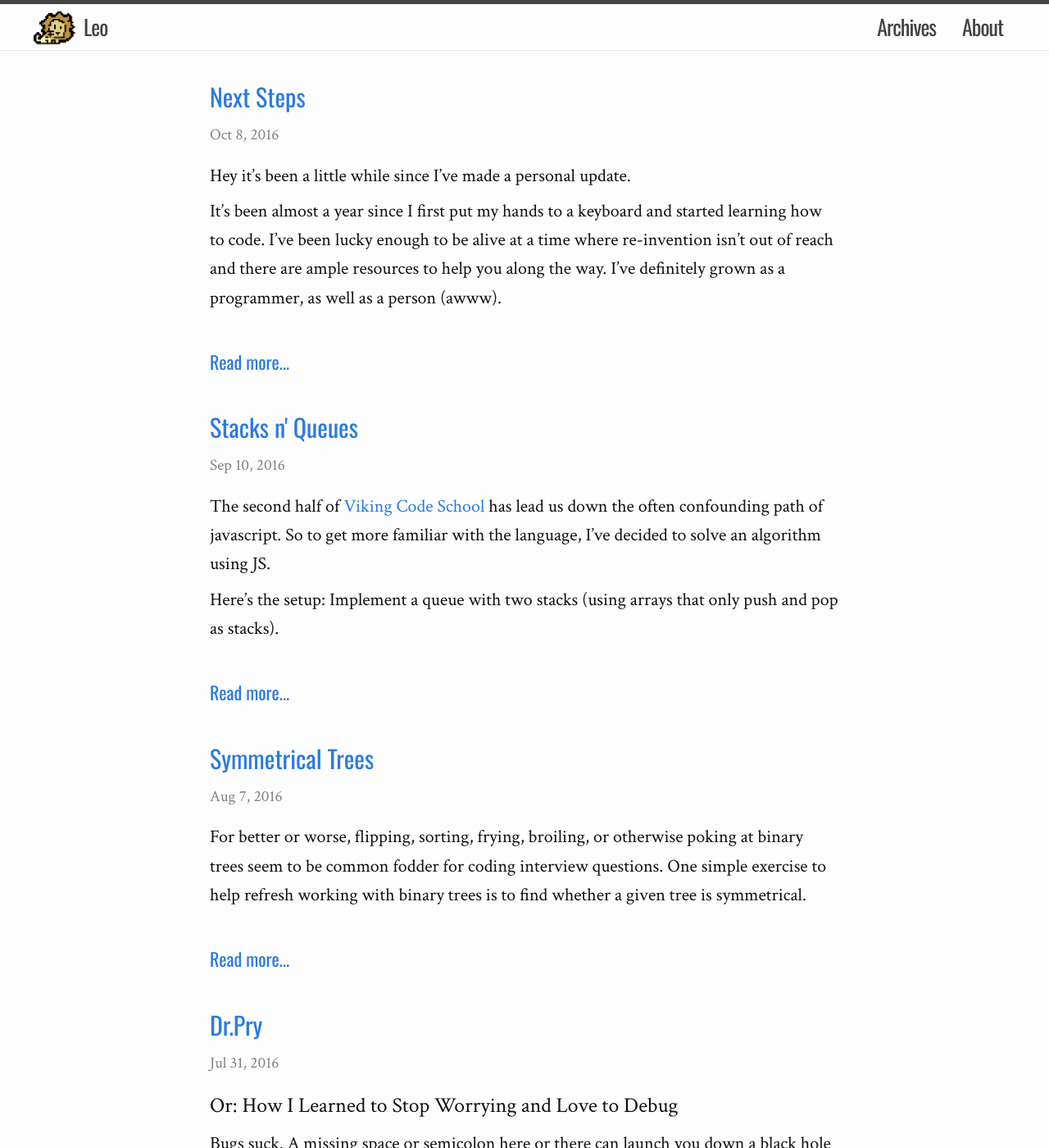
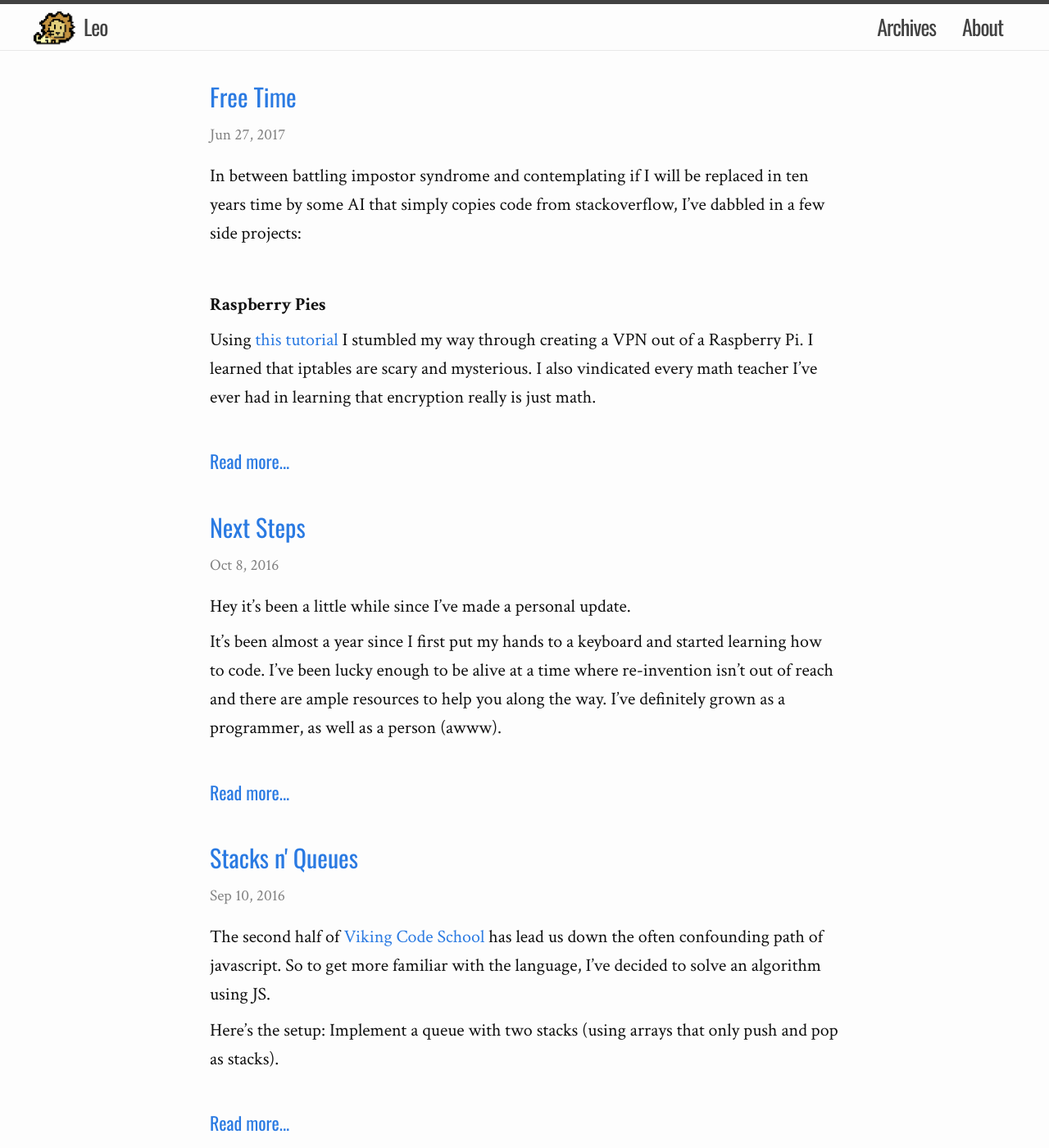
Before and after one commit to leoahnn/leosaysger.github.io, a Jekyll site: the page built from blog/index.html, in a window 1280 px wide and 1400 px high. Shown: the whole window at 82% size. Built offline with Jekyll 4.4.1, drawn with Linux system fonts in a browser that asks for light colours; the list of posts is cut into pages by our own code; some of the changed text lies outside the part shown.

Commit message:
new post 6-27

```diff
--- a/_posts/2016-07-31-dr-pry.md
+++ b/_posts/2016-07-31-dr-pry.md
@@ -2,7 +2,7 @@
 layout: post
 title:  "Dr.Pry"
 date:   2016-07-31 09:00:00 -0500
-categories: blog
+categories: blog code
 ---
 
 ### Or: How I Learned to Stop Worrying and Love to Debug
--- /dev/null
+++ b/_posts/2017-06-27-free-time.md
@@ -0,0 +1,34 @@
+---
+layout: post
+title: Free Time
+date: '2017-06-27 12:00:00 -0500'
+categories: blog code
+---
+
+In between battling impostor syndrome and contemplating if I will be replaced in ten years time by some AI that simply copies code from stackoverflow, I've dabbled in a few side projects:
+
+<br>
+
+**Raspberry Pies**
+
+Using [this tutorial](https://readwrite.com/2014/04/10/raspberry-pi-vpn-tutorial-server-secure-web-browsing/) I stumbled my way through creating a VPN out of a Raspberry Pi. I learned that iptables are scary and mysterious. I also vindicated every math teacher I've ever had in learning that encryption really is just math.
+<!--more-->
+Seriously though, [Diffie-Hellman key exchange](https://en.wikipedia.org/wiki/Diffie%E2%80%93Hellman_key_exchange) is an elegant and deceptively simple solution to the problem of sharing secrets. If nothing else, my little VPN experiment made me appreciate the field of cryptography that much more. I got the VPN working on my laptop and phone, but haven't really been paranoid enough to take the extra step and use it regularly. I was considering re-purposing my pi to host something like a...
+
+<br>
+
+**Slackbot**
+
+One weekend I got bored and created a dead simple slackbot based on my parent's dog, Buddy. Essentially say anything to the bot and it replies with variations of "bark". And thus BuddyBot&trade; was born. The following Monday I turned around and created a bot at work to help out slack channels using essentially the same format, just with a slightly greater vocabulary. What they say about being first to market is true. There was much celebration and hype and expectations quickly rose on what the bot should be able to do. The future of the bot seems to be NLP, possibly leveraging [Lex](https://aws.amazon.com/lex/). Which leads me to...
+
+<br>
+
+**Machine Learning**
+
+I started poking at various machine learning courses online. The most robust course I've found so far is [fast.ai](http://course.fast.ai/). Which means I need to replay the first lesson a couple more times before I start understanding what's going on. What's great about this course is that I used it to justify my purchase of a mid-tier NVIDIA GPU. Which I also justified by telling myself I would get into...
+
+<br>
+
+**Cryptocurrency**
+
+Using the aforementioned GPU, I decided to delve into the big shady world (well not so much anymore) of cryptocurrencies. I settled on [mining etherium](https://www.meebey.net/posts/ethereum_gpu_mining_on_linux_howto/) when I wasn't using my desktop for anything else.  And because I am effectively paying a fixed monthly rate for electricity, I should be able to make up for my GPU purchase in a few months. I also read the [whitepaper on bitcoin](https://bitcoin.org/bitcoin.pdf), because surely that's enough knowledge to arm myself against the countless snake oil salesmen and ponzi schemers cryptocurrencies seem to attract.
```
